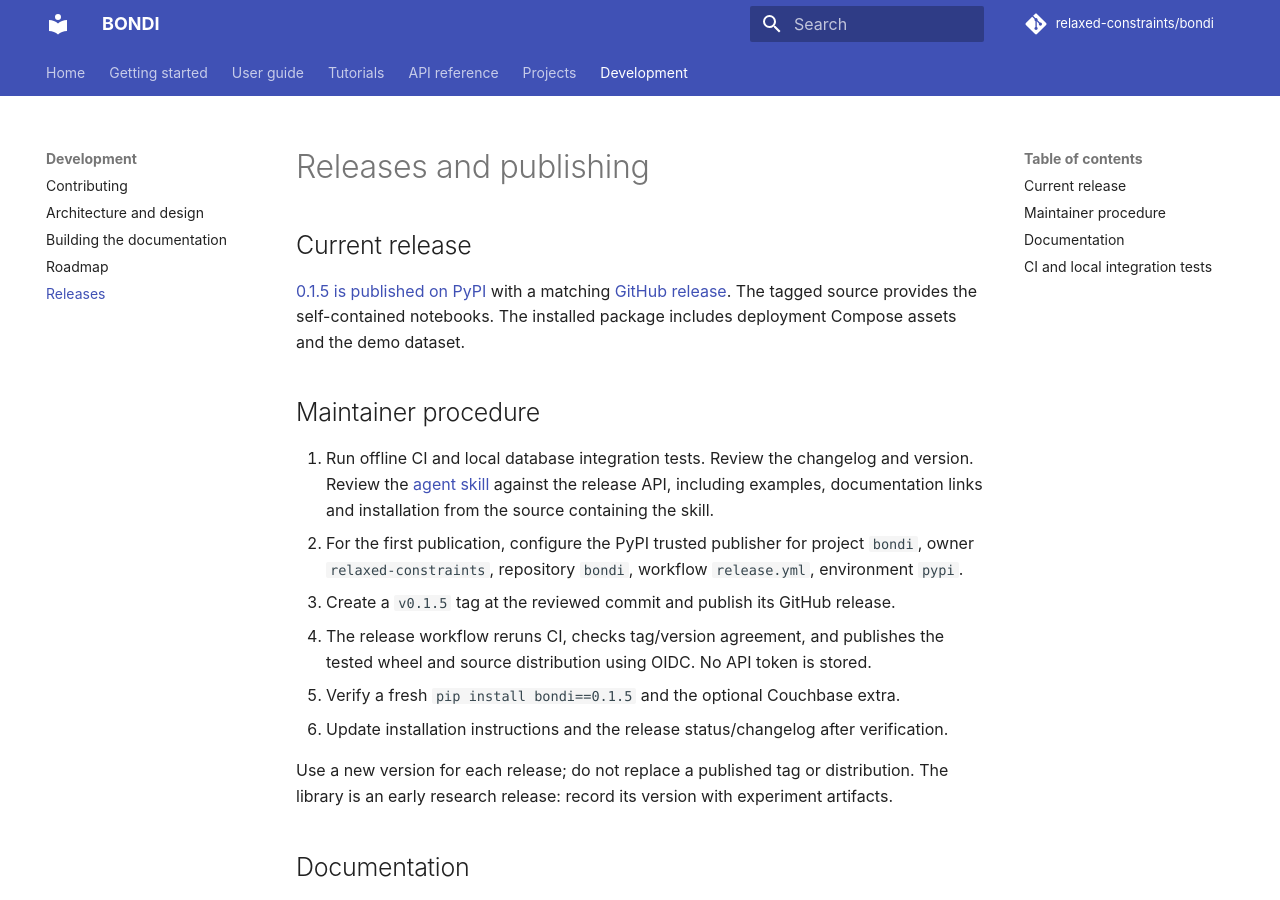
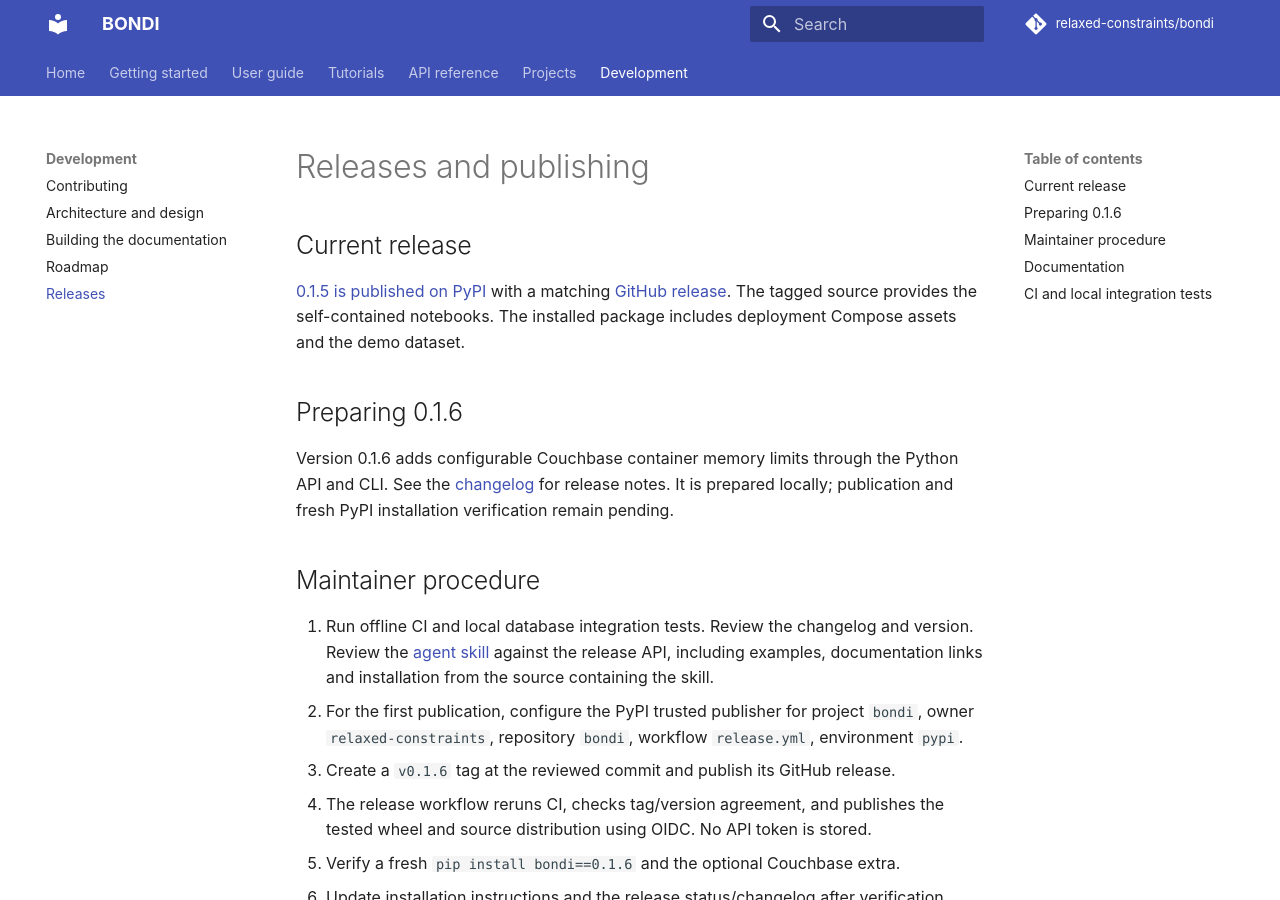
Before and after one commit to relaxed-constraints/bondi, an MkDocs documentation site: the page built from docs/releases.md, in a window 1280 px wide and 900 px high. Built offline with MkDocs 1.6.1 and Material for MkDocs 9.7.7, drawn with Linux system fonts in a browser that asks for light colours; comment, search, counter and statistics services are not loaded.

Commit message:
Prepare BONDI 0.1.6 release

```diff
--- a/docs/releases.md
+++ b/docs/releases.md
@@ -7,6 +7,13 @@
 The tagged source provides the self-contained notebooks. The installed package
 includes deployment Compose assets and the demo dataset.
 
+## Preparing 0.1.6
+
+Version 0.1.6 adds configurable Couchbase container memory limits through the
+Python API and CLI. See the [changelog](https://github.com/relaxed-constraints/bondi/blob/main/CHANGELOG.md) for release notes.
+It is prepared locally; publication and fresh PyPI installation verification
+remain pending.
+
 ## Maintainer procedure
 
 1. Run offline CI and local database integration tests. Review the changelog and version.
@@ -14,10 +21,10 @@ includes deployment Compose assets and the demo dataset.
    documentation links and installation from the source containing the skill.
 2. For the first publication, configure the PyPI trusted publisher for project `bondi`, owner
    `relaxed-constraints`, repository `bondi`, workflow `release.yml`, environment `pypi`.
-3. Create a `v0.1.5` tag at the reviewed commit and publish its GitHub release.
+3. Create a `v0.1.6` tag at the reviewed commit and publish its GitHub release.
 4. The release workflow reruns CI, checks tag/version agreement, and publishes the
    tested wheel and source distribution using OIDC. No API token is stored.
-5. Verify a fresh `pip install bondi==0.1.5` and the optional Couchbase extra.
+5. Verify a fresh `pip install bondi==0.1.6` and the optional Couchbase extra.
 6. Update installation instructions and the release status/changelog after verification.
 
 Use a new version for each release; do not replace a published tag or distribution.
--- a/pyproject.toml
+++ b/pyproject.toml
@@ -1,6 +1,6 @@
 [project]
 name = "bondi"
-version = "0.1.5"
+version = "0.1.6"
 description = "A Python toolkit for document database research"
 readme = "README.md"
 license = "MIT"
```
Also changed, not shown: CHANGELOG.md (+2 -0 lines), skills/bondi/references/api-and-cli.md (+2 -3 lines), 2 other files.
